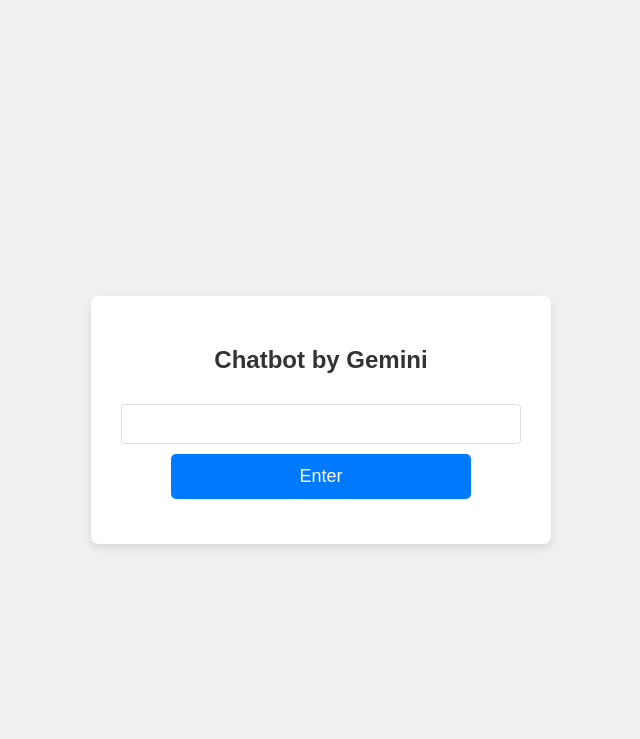
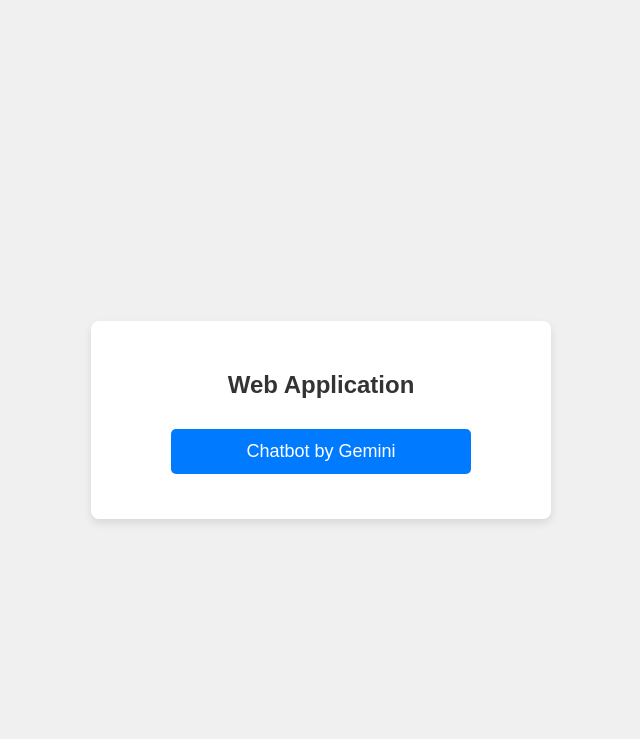
Before and after one commit to TriciaTsp/dsai_mod5_6_cohort1_PT, a Flask app: page / in a window 1280 px wide. Shown: the top 739 px of the page, without its empty margins (319-959 px from the left). Run offline with Flask 3, Linux system fonts and the light colour scheme.

Commit message:
Update index.html
1

```diff
--- a/templates/index.html
+++ b/templates/index.html
@@ -4,11 +4,9 @@
 </head>
 <body>
     <div class="container">
-        <h2>Chatbot by Gemini</h2>
-
-        <form action="/gemini_reply" method="POST">
-            <input type="text" name="q">
-            <input type="submit" value="Enter">
+        <h2>Web Application</h2>
+        <form action="/gemini" method="POST">
+            <input type="submit" value="Chatbot by Gemini">
         </form>
     </div>
 </body>
```
